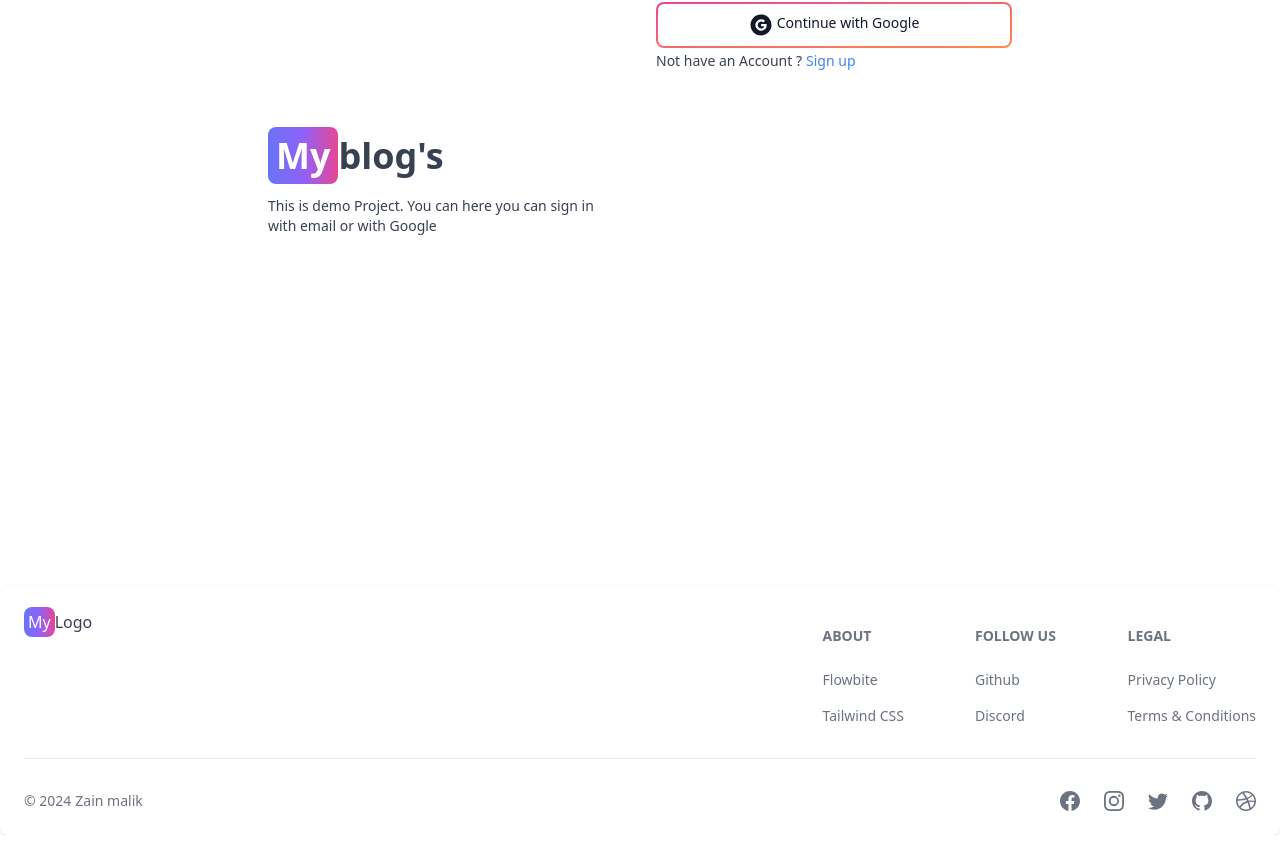
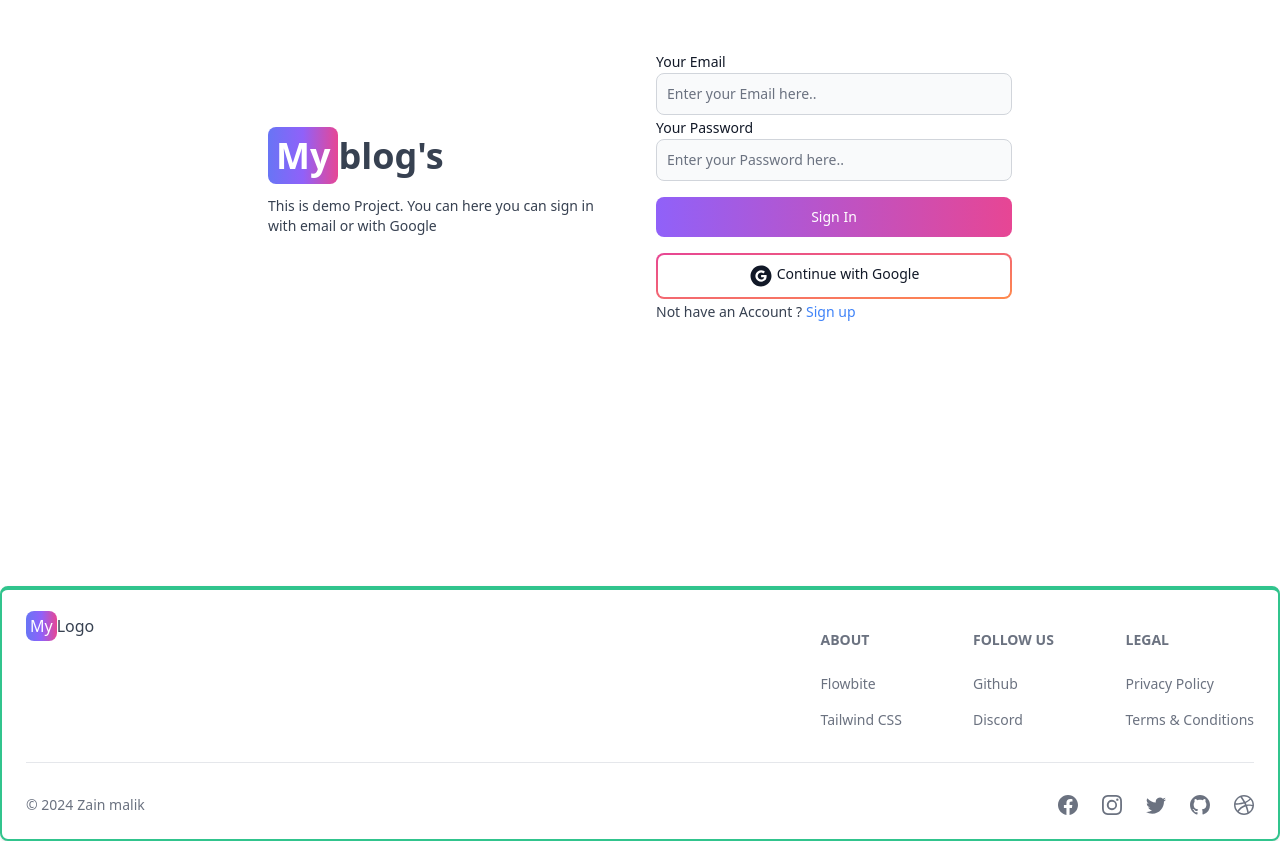
Before and after one commit to iamzainn/mern_Blog, a React (Vite) app in the folder client/: page /sign-in in a window 1280 px wide. Shown: the part 358-1199 px from the top of the page. Built offline with nearby package versions, Linux system fonts and the light colour scheme; no server answers.

Commit message:
improve design little bit

```diff
--- a/client/src/Components/Footer.tsx
+++ b/client/src/Components/Footer.tsx
@@ -10,7 +10,7 @@ import {
 
 function Component() {
   return (
-    <Footer container>
+    <Footer container className="border-2 border-t-4 border-green-400">
       <div className="w-full">
         <div className="grid w-full justify-between sm:flex sm:justify-between md:flex md:grid-cols-1">
           <div className="mb-4">
--- a/client/src/Pages/SignIn.tsx
+++ b/client/src/Pages/SignIn.tsx
@@ -70,8 +70,8 @@ const SignIn = () => {
   };
 
   return (
-    <div className="min-h-screen mt-20 flex flex-col gap-2 md:mx-auto max-w-3xl md:flex-row">
-      <div className="left flex p-3 flex-col md:flex-1 md:items-start md:justify-center">
+    <div className="min-h-screen mt-20 flex flex-col gap-2 md:mx-auto max-w-3xl md:flex-row md:items-center">
+      <div className="left flex p-3 flex-col flex-1">
         <Link
           to="/"
           className="text-2xl sm:text-4xl
@@ -87,9 +87,8 @@ const SignIn = () => {
           Google
         </p>
       </div>
-      <div className="right p-3 md:flex-1">
-        <form className="flex flex-col " onSubmit={handleSubmit}>
-
+      <div className="right p-3 flex-1">
+        <form className="flex flex-col" onSubmit={handleSubmit}>
           <div>
             <Label value="Your Email"></Label>
             <TextInput
--- a/client/src/Pages/SignUp.tsx
+++ b/client/src/Pages/SignUp.tsx
@@ -71,7 +71,7 @@ const SignUp = () => {
   };
 
   return (
-    <div className="min-h-screen mt-20 flex flex-col gap-2 md:mx-auto max-w-3xl md:flex-row dark:bg-black">
+    <div className="min-h-screen mt-20 flex flex-col gap-2 md:mx-auto max-w-3xl md:flex-row md:items-center">
       <div className="left flex p-3 flex-col md:flex-1  md:items-start md:justify-center">
         <Link
           to="/"
```
